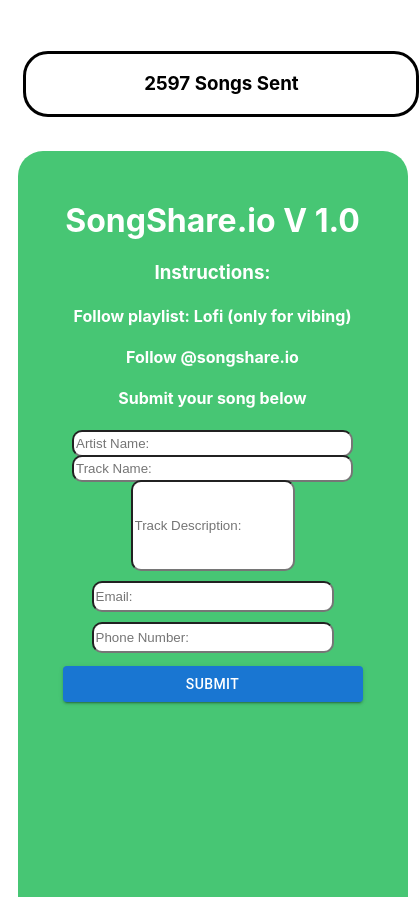
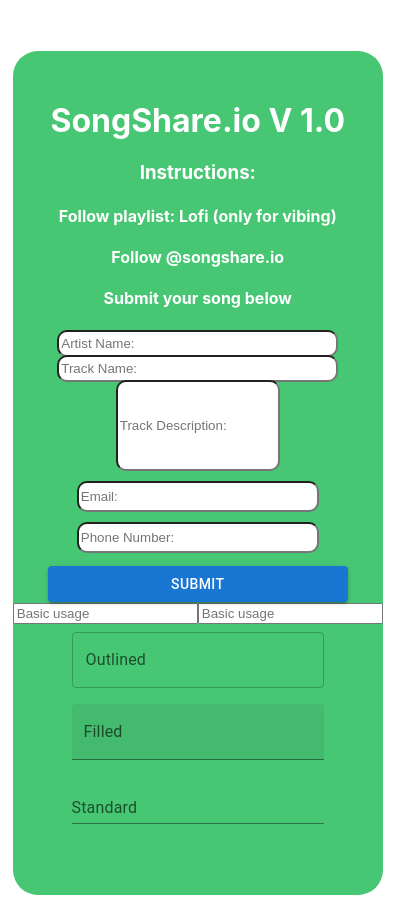
Before and after one commit to airraman/songshare.io, a React (Create React App) app: page / in a window 390 px wide. Shown: the top 897 px of the page, 419 px wide, since content can reach past the window. Built offline with nearby package versions, Linux system fonts and the light colour scheme.

Commit message:
mobile styling

```diff
--- a/src/App.css
+++ b/src/App.css
@@ -106,12 +106,12 @@
 
   .submissionmain {
     background-color: 	#1db954cf;
-    width: 100vw;
+    width: 95vw;
     height: 100vh;
     color: white;
     border-radius: 25px;
-    position: absolute;
-    margin: -60px 0 0 -80px;
+    /* position: absolute; */
+    margin: -160px 0 0 -85px;
 
   }
 
@@ -134,7 +134,7 @@
   .songssent{
     border-color: black;
     border-style: solid;
-    width: 100vw;
+    width: 95vw;
     margin-top: 5vh;
     margin-left: -18vw;
     /* position: absolute; */
--- a/src/App.js
+++ b/src/App.js
@@ -5,9 +5,9 @@
 function App() {
   return (
     <div className="App">
-      <div className='songssent'>
+      {/* <div className='songssent'>
         <h3>2597 Songs Sent</h3>
-      </div>
+      </div> */}
       <SubmissionCard />
     </div>
   );
--- a/src/SubmissionCard.js
+++ b/src/SubmissionCard.js
@@ -1,5 +1,8 @@
 import React, { useState } from 'react';
 import Button from '@mui/material/Button';
+import Box from '@mui/material/Box';
+import TextField from '@mui/material/TextField';
+import { Input } from '@chakra-ui/react'
 
 function SubmissionCard(){
 
@@ -50,6 +53,7 @@
     return(
         <div className='submissionmain'>
 
+
             <div className='playlistinstructions'>
             <h1>SongShare.io V 1.0</h1>
                 <h3>
@@ -83,6 +87,20 @@
             <div className='submitcontainer'>
                 <Button variant="contained" className='submitbutton' onClick={sendClick} sx={{width: 300,color: '5bb2bf'}}>Submit</Button>
             </div>
+            <Input placeholder='Basic usage' />
+            <Input placeholder='Basic usage' />
+            <Box
+      component="form"
+      sx={{
+        '& > :not(style)': { m: 1, width: '25ch' },
+      }}
+      noValidate
+      autoComplete="off"
+    >
+      <TextField id="outlined-basic" label="Outlined" variant="outlined" />
+      <TextField id="filled-basic" label="Filled" variant="filled" />
+      <TextField id="standard-basic" label="Standard" variant="standard" />
+    </Box>
         </div>
 
 
```
